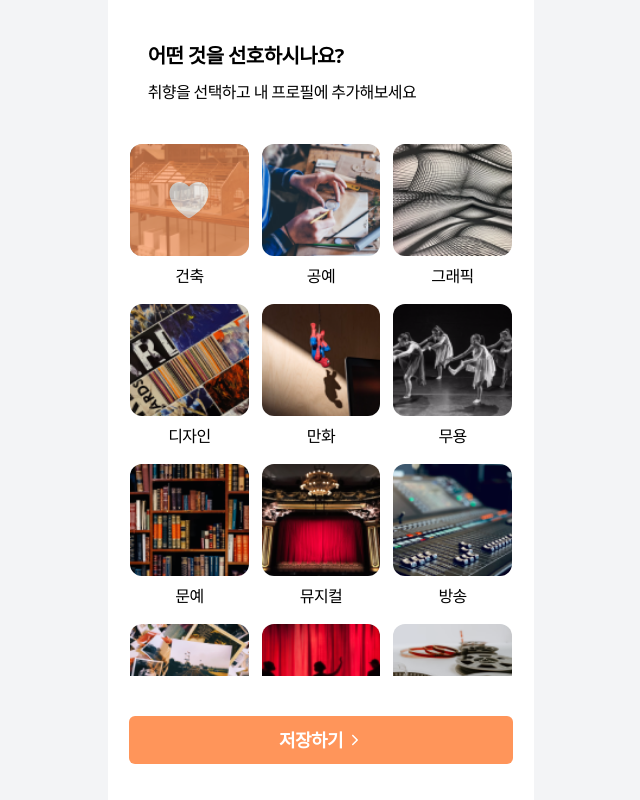
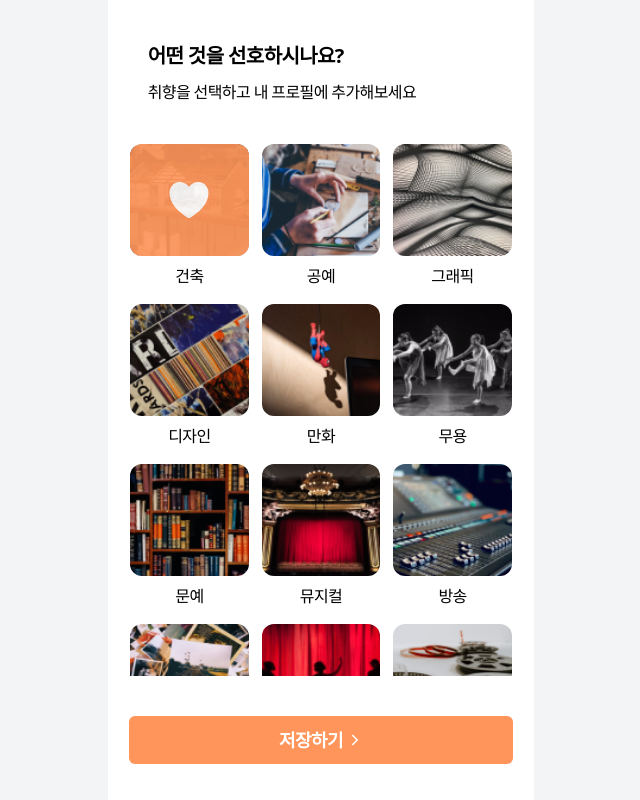
Before and after one commit to art-friendly-project/front-end, a React (Create React App) app in the folder web/: page /taste-select in a window 1280 px wide. Both pictures are taken after a click on the button "건축". Shown: the whole page, without its empty margins (319-959 px from the left). Built offline with nearby package versions, Linux system fonts and the light colour scheme.

Commit message:
design: 취향 선택 시 하트커버 디자인 수정

```diff
--- a/web/src/components/tasteSelect/SelectCover.tsx
+++ b/web/src/components/tasteSelect/SelectCover.tsx
@@ -2,7 +2,7 @@ import { IoHeart } from 'react-icons/io5';
 
 const SelectCover = () => {
   return (
-    <div className="absolute flex items-center justify-center bg-orange-100 w-9/10 opacity-65 h-28 rounded-xl animate-appear-mid">
+    <div className="absolute flex items-center justify-center bg-orange-100 w-9/10 h-28 rounded-xl opacity-90 animate-appear-fast">
       <IoHeart className="w-12 h-12 text-white" />
     </div>
   );
```
